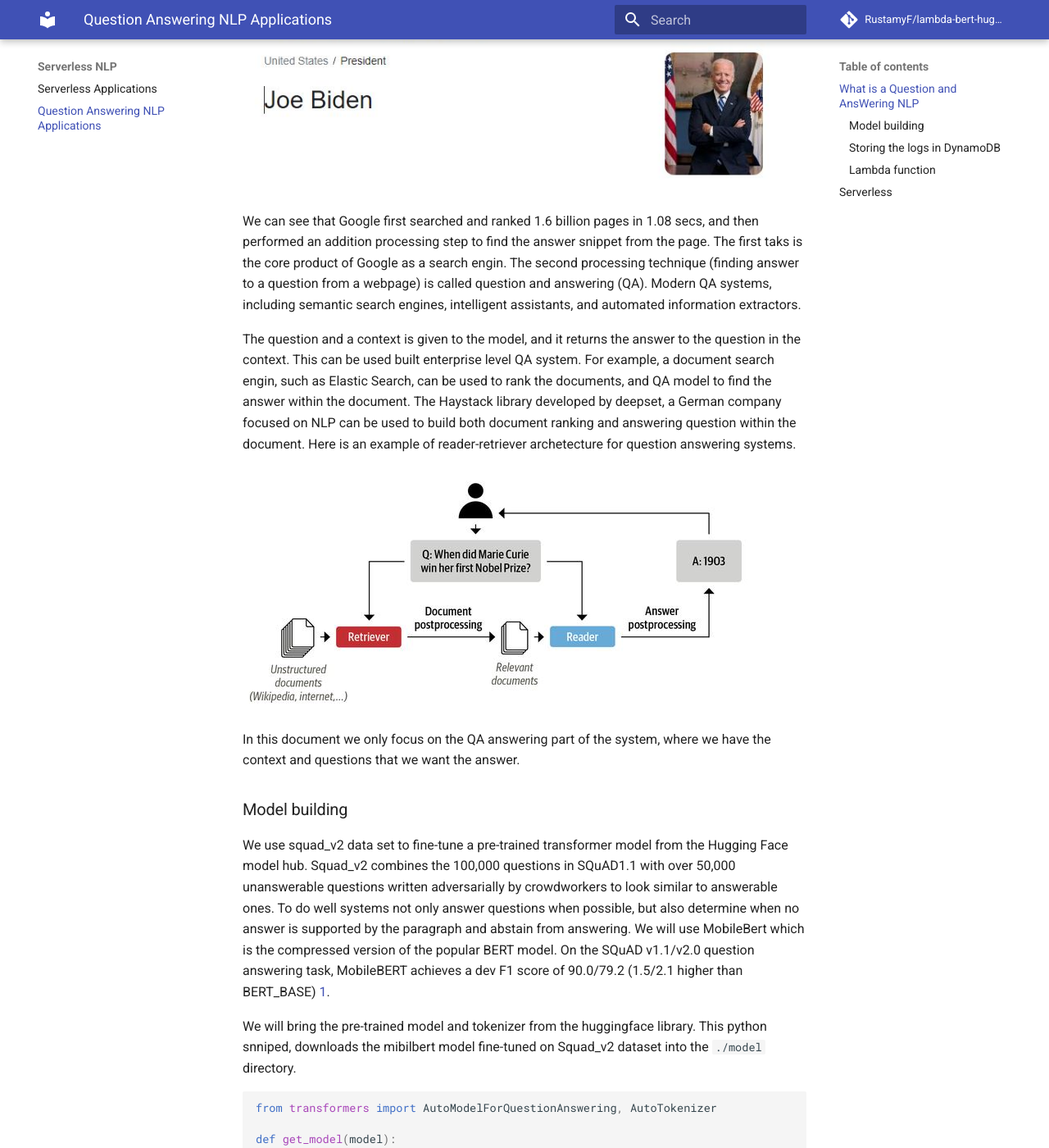
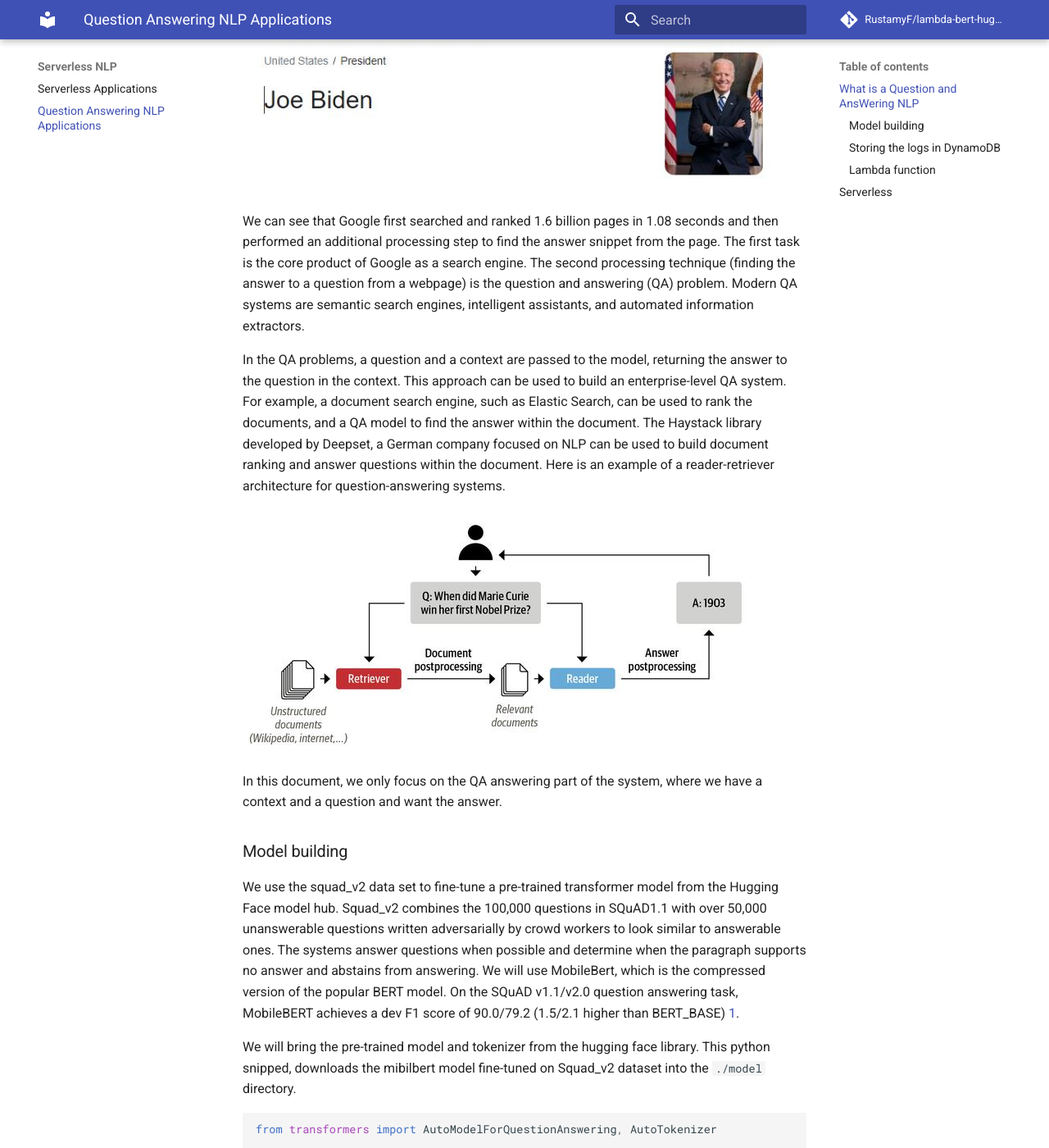
Before and after one commit to RustamyF/lambda-bert-huggingface, an MkDocs documentation site: the page built from docs/question-ansering.md, in a window 1280 px wide and 1400 px high, scrolled down 405 px. Shown: the whole window at 82% size. Built offline with MkDocs 1.6.1 and Material for MkDocs 9.7.7, drawn with Linux system fonts in a browser that asks for light colours; comment, search, counter and statistics services are not loaded; some of the changed text lies outside the part shown.

Commit message:
updated question-answering.md file

````diff
--- a/docs/question-ansering.md
+++ b/docs/question-ansering.md
@@ -1,34 +1,34 @@
 # Question Answering NLP Applications
 ## What is a Question and AnsWering NLP
-Have you ever wondered what happens when you ask a question on google and you immediately get an answer for it?
-For example, we ask `who is the president of united states` on google search bar and we get this answer
+Have you ever wondered what happens when you ask a question on Google and immediately get an answer?
+For example, we ask `who is the president of the united states on the google search bar, and we get this answer:
 
 ![App Screenshot](assets/president-search.png)
 
-We can see that Google first searched and ranked 1.6 billion pages in 1.08 secs, and then performed an addition processing step
-to find the answer snippet from the page. The first taks is the core product of Google as a search engin. The second
-processing technique (finding answer to a question from a webpage) is called question and answering (QA).
-Modern QA systems, including semantic search engines, intelligent assistants, and automated information extractors.
+We can see that Google first searched and ranked 1.6 billion pages in 1.08 seconds and then performed an additional processing step
+to find the answer snippet from the page. The first task is the core product of Google as a search engine. The second
+processing technique (finding the answer to a question from a webpage) is the question and answering (QA) problem.
+Modern QA systems are semantic search engines, intelligent assistants, and automated information extractors.
 
-The question and a context is given to the model, and it returns the answer to the question in the context. This can be
-used built enterprise level QA system. For example, a document search engin, such as Elastic Search, can be used to
-rank the documents, and QA model to find the answer within the document. The Haystack library developed by deepset,
-a German company focused on NLP can be used to build both document ranking and answering question within the document.
-Here is an example of reader-retriever archetecture for question answering systems.
+In the QA problems, a question and a context are passed to the model, returning the answer to the question in the context. This approach can be
+used to build an enterprise-level QA system. For example, a document search engine, such as Elastic Search, can be used to
+rank the documents, and a QA model to find the answer within the document. The Haystack library developed by Deepset,
+a German company focused on NLP can be used to build document ranking and answer questions within the document.
+Here is an example of a reader-retriever architecture for question-answering systems.
 
 ![App Screenshot](assets/document-reader.JPG)
 
-In this document we only focus on the QA answering part of the system, where we have the context and questions that we want the answer.
+In this document, we only focus on the QA answering part of the system, where we have a context and a question and want the answer.
 
 ### Model building
-We use squad_v2 data set to fine-tune a pre-trained transformer model from the Hugging Face model hub. Squad_v2
+We use the squad_v2 data set to fine-tune a pre-trained transformer model from the Hugging Face model hub. Squad_v2
 combines the 100,000 questions in SQuAD1.1 with over 50,000 unanswerable questions written adversarially by
-crowdworkers to look similar to answerable ones. To do well systems not only answer questions
-when possible, but also determine when no answer is supported by the paragraph and abstain from answering. We will use
-MobileBert which is the compressed version of the popular BERT model. On the SQuAD v1.1/v2.0 question answering task,
+crowd workers to look similar to answerable ones. The systems answer questions
+when possible and determine when the paragraph supports no answer and abstains from answering. We will use
+MobileBert, which is the compressed version of the popular BERT model. On the SQuAD v1.1/v2.0 question answering task,
 MobileBERT achieves a dev F1 score of 90.0/79.2 (1.5/2.1 higher than BERT_BASE) [1](https://arxiv.org/abs/2004.02984).
 
-We will bring the pre-trained model and tokenizer from the huggingface library. This python snniped, downloads the mibilbert
+We will bring the pre-trained model and tokenizer from the hugging face library. This python snipped, downloads the mibilbert
 model fine-tuned on Squad_v2 dataset into the `./model` directory.
 
 ```python
@@ -82,10 +82,11 @@ def decode(tokenizer, token):
     answer_tokens = tokenizer.convert_ids_to_tokens(token, skip_special_tokens=True)
     return tokenizer.convert_tokens_to_string(answer_tokens)
 ```
-Now we need to combine the encoder, model prediction and decoder in a method. The following code snipped first loads the
-model and the tokenizer from the `./model` directory. First the question and context is passed throught the encoder method,
-the output is passed throught the model, and finally the answer tokens are passed through the decode method to get
+We need to combine the encoder, model prediction, and decoder in a method. The following code snipped first loads the
+model and the tokenizer from the `./model` directory. First, the question and context are passed through the encoder method,
+the output is passed through the model, and finally, the answer tokens are passed through the decode method to get
 the answer in a string format.
+
 ```python
 from transformers import AutoModelForQuestionAnswering, AutoTokenizer, AutoConfig
 import torch
@@ -140,9 +139,9 @@ table.put_item(Item=item)
 ```
 
 ### Lambda function
-Lambda is the serverless computing service from AWS and that is where the inference will be served. Lambda handler is where
-the information  from an API request passes through the function and returns the output back to the API. We will include the
-DynamoDB write code within the function as well.
+Lambda is the serverless computing service from AWS, where the inference will be served. A Lambda handler is where
+the information from an API request passes through the function and returns the output to the API. We will include the
+DynamoDB writes code within the function as well.
 
 ```python
 def handler(event, context):
````
Also changed, not shown: other parts of docs/question-ansering.md (+3 -5 lines).
